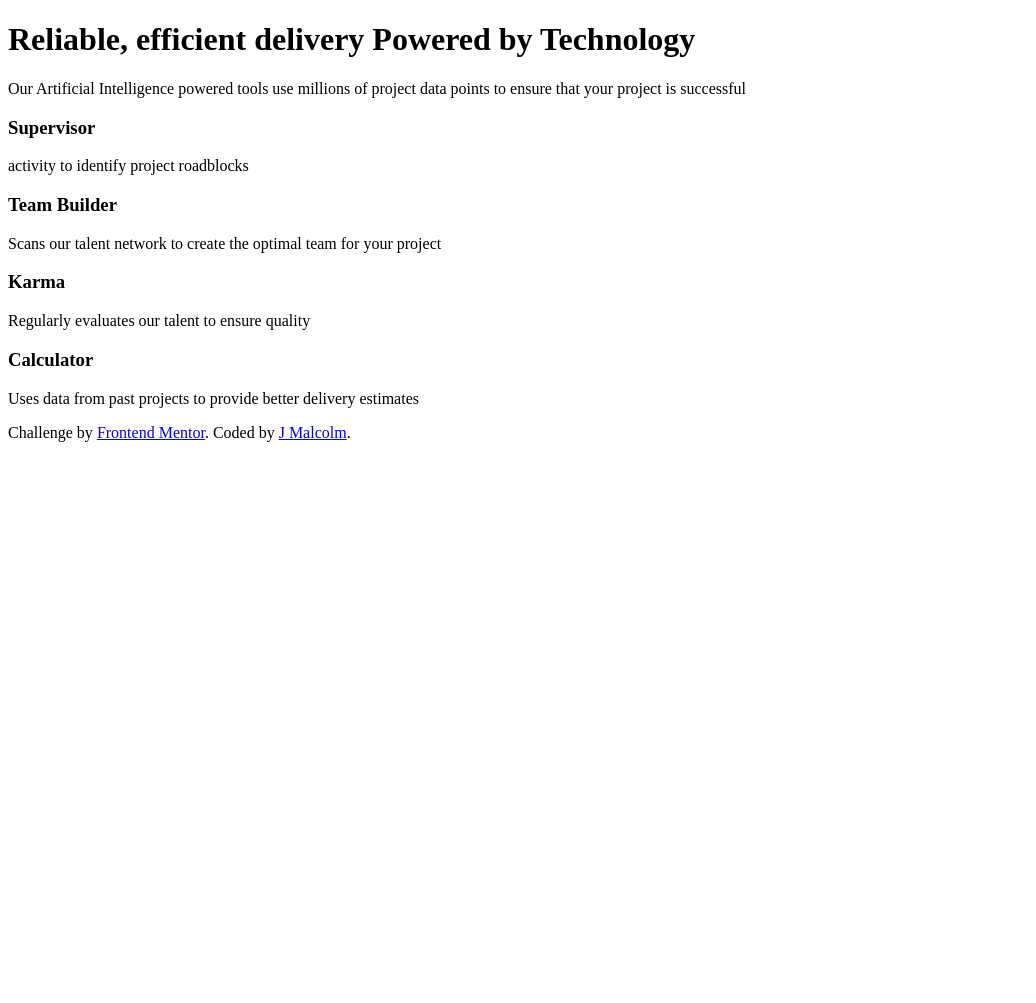
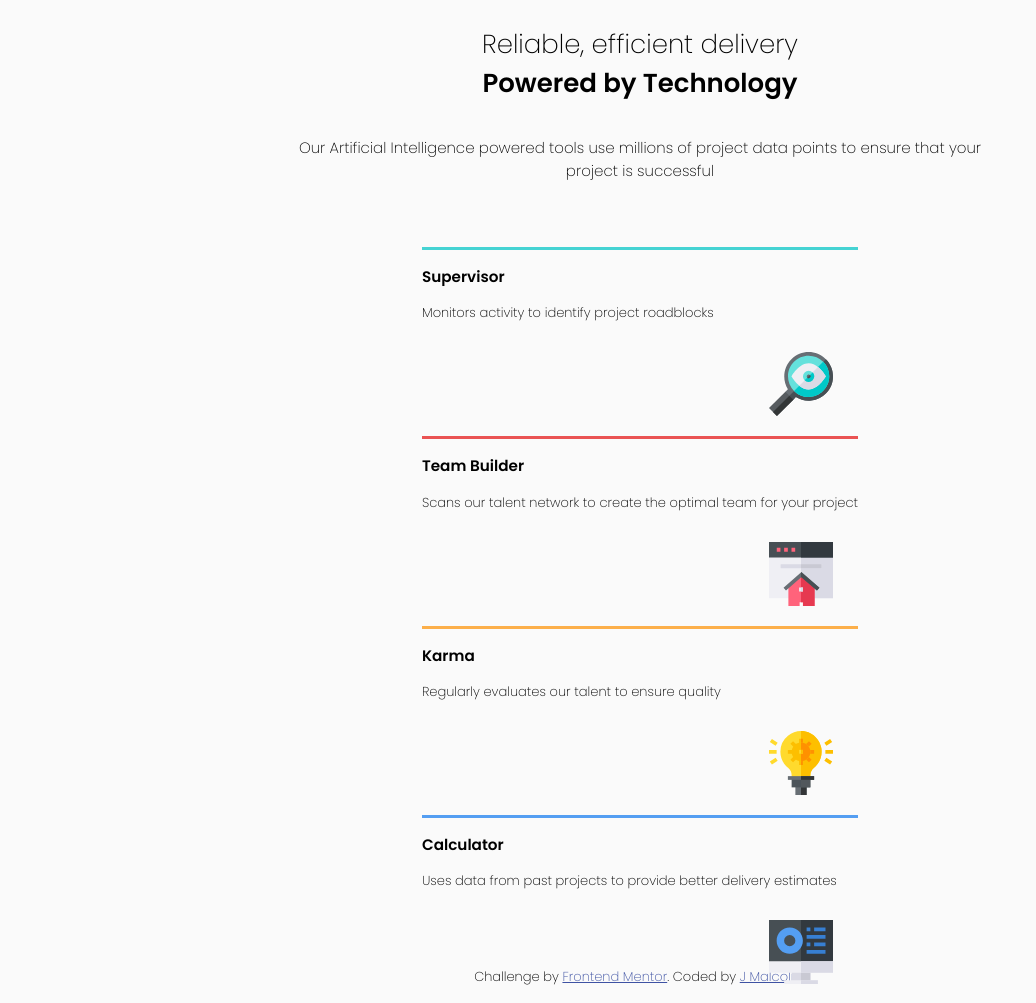
Before and after one commit to JacqueM-tech/four-card-feature, a plain HTML site: page index.html in a window 1280 px wide. Shown: the whole page, without its empty margins (0-1036 px from the left). Before the commit the page ends 800 px from the top, so only its background shows below. Drawn offline with Linux system fonts and the light colour scheme.

Commit message:
updated css styles

```diff
--- /dev/null
+++ b/css/style.css
@@ -0,0 +1,79 @@
+*{
+    box-sizing: border-box;
+}
+/* General styles */
+:root {
+    --Red: hsl(0, 78%, 62%);
+    --Cyan: hsl(180, 62%, 55%);
+    --Orange: hsl(34, 97%, 64%);
+    --Blue: hsl(212, 86%, 64%);
+    --Very-Dark-Blue: hsl(234, 12%, 34%);
+    --Grayish-Blue: hsl(229, 6%, 66%);
+    --Very-Light-Gray: hsl(0, 0%, 98%);
+    --white: #ffffff;
+   }
+body {
+    font-size: 13px;
+    text-align: center;
+    font-family: 'Poppins', sans-serif;
+    background: var(--Very-Light-Gray);
+    display: flex;
+    flex-flow: column wrap;
+    justify-content: center;
+    align-items: center;
+}
+a {
+    color: hsl(228, 45%, 44%);
+ }
+ p {
+     font-weight: 200;
+ }
+
+header {
+    display: flex;
+    flex-flow: column wrap;
+    justify-content: center;
+    align-items: center;
+}
+h1 {
+    font-weight: 200;
+}
+span {
+    font-weight: 600;
+}
+header p {
+    max-width: 85%;
+    font-size: 15px;
+}
+main {
+    display: flex;
+    flex-flow: column wrap;
+    text-align: start;
+    max-width: 72%;
+}
+
+.box-1 {
+    margin: 50px 0;
+    border-top: var(--Cyan) solid 3px;
+    position: relative;
+}
+.box-2 {
+    margin: 50px 0;
+    border-top: var(--Red) solid 3px;
+    position: relative;
+}
+.box-3 {
+    margin: 50px 0;
+    border-top: var(--Orange) solid 3px;
+    position: relative;
+}
+.box-4 {
+    margin: 50px 0;
+    border-top: var(--Blue) solid 3px;
+    position: relative;
+}
+img {
+    position: absolute;
+    bottom: -80px;
+    right: 25px;
+}
--- a/images/css/style.css
+++ /dev/null
@@ -1,19 +0,0 @@
-*{
-    box-sizing: border-box;
-}
-body {
-    font-size: 11px; text-align: center;
-}
-a {
-    color: hsl(228, 45%, 44%);
- }
-
-:root {
- --Red: hsl(0, 78%, 62%);
- --Cyan: hsl(180, 62%, 55%);
- --Orange: hsl(34, 97%, 64%);
- --Blue: hsl(212, 86%, 64%);
- --Very-Dark-Blue: hsl(234, 12%, 34%);
- --Grayish-Blue: hsl(229, 6%, 66%);
- --Very-Light-Gray: hsl(0, 0%, 98%);
-}
--- a/index.html
+++ b/index.html
@@ -8,33 +8,41 @@
 
   <title>Frontend Mentor | Four card feature section</title>
 
-  <!-- Feel free to remove these styles or customise in your own stylesheet 👍 -->
+  <link rel="stylesheet" href="css/style.css">
 
+  <link rel="preconnect" href="https://fonts.googleapis.com">
+  <link rel="preconnect" href="https://fonts.gstatic.com" crossorigin>
+<link href="https://fonts.googleapis.com/css2?family=Poppins:wght@200;400;600&display=swap" rel="stylesheet">
 </head>
 <body>
   <header>
-    <h1> Reliable, efficient delivery
-    Powered by Technology</h1>
+    <h1> Reliable, efficient delivery <br>
+    <span> Powered by Technology</span></h1>
     <P> Our Artificial Intelligence powered tools use millions of project data points
     to ensure that your project is successful</P>
   </header>
-  <div class="box1">
+  <main>
+    <div class="box-1">
       <h3>Supervisor</h3>
-    <p> activity to identify project roadblocks</p>
+      <p> Monitors activity to identify project roadblocks</p>
+      <img src="images/icon-supervisor.svg" alt="picture of a magnifying glass ">
     </div>
-  <div class="box2">
+    <div class="box-2">
       <h3>Team Builder</h3>
       <p>Scans our talent network to create the optimal team for your project</p>
+      <img src="images\icon-team-builder.svg" alt="picture of a house">
     </div>
-  <div class="box3">
+    <div class="box-3">
       <h3>Karma</h3>
       <p>Regularly evaluates our talent to ensure quality</p>
+      <img src="images/icon-karma.svg" alt="picture of a light bulb">
     </div>
-  <div class="box4">
+    <div class="box-4">
       <h3>Calculator </h3>
       <p>Uses data from past projects to provide better delivery estimates</p>
+      <img src="images/icon-calculator.svg" alt="picture of a calculator">
     </div>
-
+</main>
 <footer>
     <p class="attribution">
       Challenge by <a href="https://www.frontendmentor.io?ref=challenge" target="_blank">Frontend Mentor</a>.
```
Lines whose indentation alone changed are shown as unchanged.
